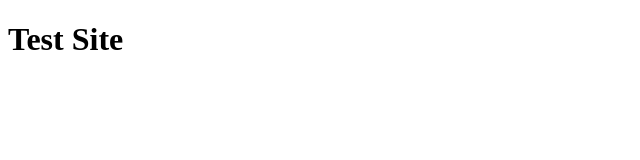
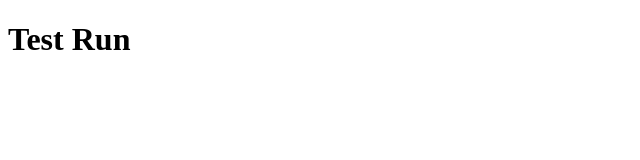
Before and after one commit to izm0012/izm0012.github.io, a plain HTML site: page index.html in a window 1280 px wide. Shown: the full height of the page, 0-640 px from the left. Drawn offline with Linux system fonts and the light colour scheme.

Commit message:
Update index.html

```diff
--- a/index.html
+++ b/index.html
@@ -5,6 +5,6 @@
 	<title>Ishaan</title>
 </head>
 <body>
-	<h1>Test Site</h1>
+	<h1>Test Run</h1>
 </body>
 </html>
```
